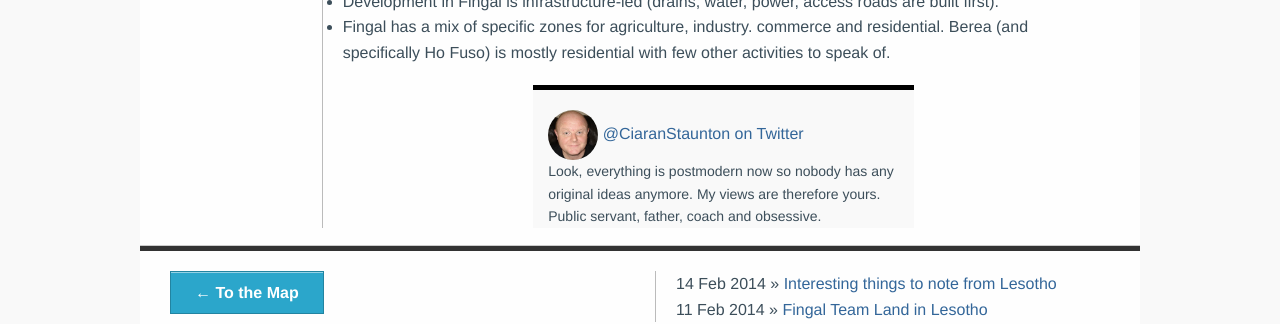
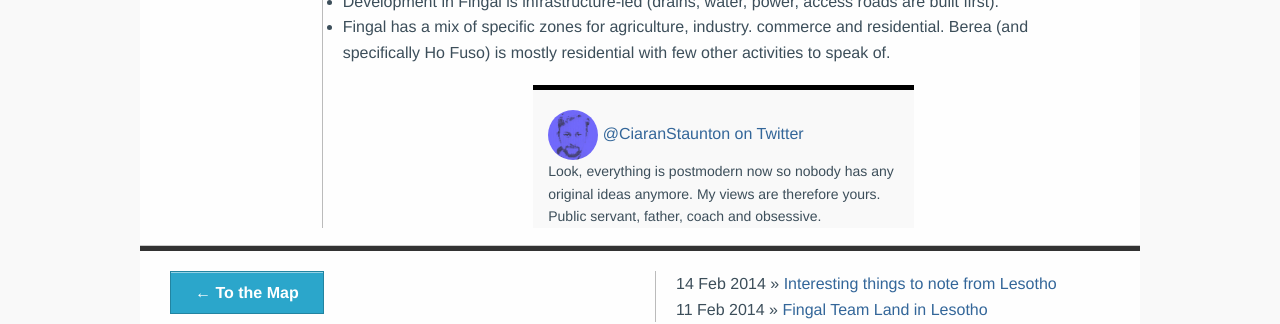
Before and after one commit to rustyb/lesotho, a Jekyll site: the page built from _posts/2014-02-14-interesting-to-note.md, in a window 1280 px wide. Shown: the part 778-1102 px from the top of the page. Built offline with Jekyll 4.4.1, drawn with Linux system fonts in a browser that asks for light colours; Markdown is read by kramdown in place of the engine named in the settings.

Commit message:
add image of ciaran

```diff
--- a/_includes/ciaran.html
+++ b/_includes/ciaran.html
@@ -1,4 +1,4 @@
 <div class="large-6 columns large-centered" style="border-top:5px solid #000; padding-top:20px; background:#f9f9f9;">
-	<img class="dot" src="{{site.baseurl}}/img/jc.jpg" width="50px"> <a href="https://twitter.com/CiaranStaunton">@CiaranStaunton on Twitter</a>
+	<img class="dot" src="{{site.baseurl}}/img/ciaran.jpg" width="50px"> <a href="https://twitter.com/CiaranStaunton">@CiaranStaunton on Twitter</a>
 <p style="font-size:14px;"> Look, everything is postmodern now so nobody has any original ideas anymore. My views are therefore yours. Public servant, father, coach and obsessive.</p>
 </div>
```
Also changed, not shown: img/ciaran.jpg (added).
